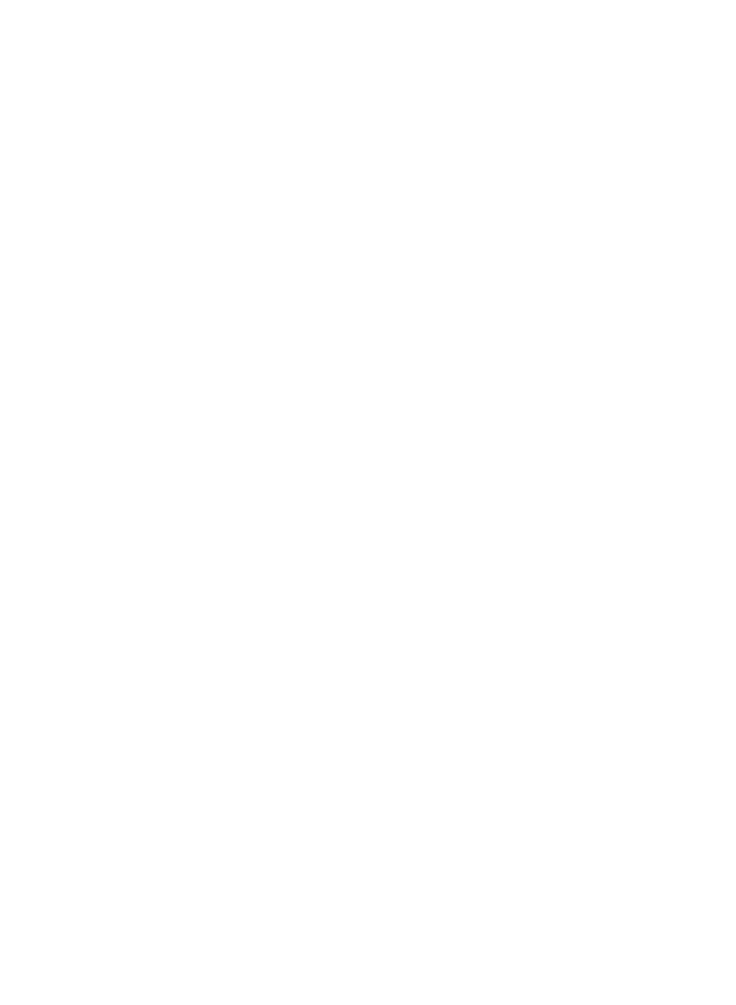
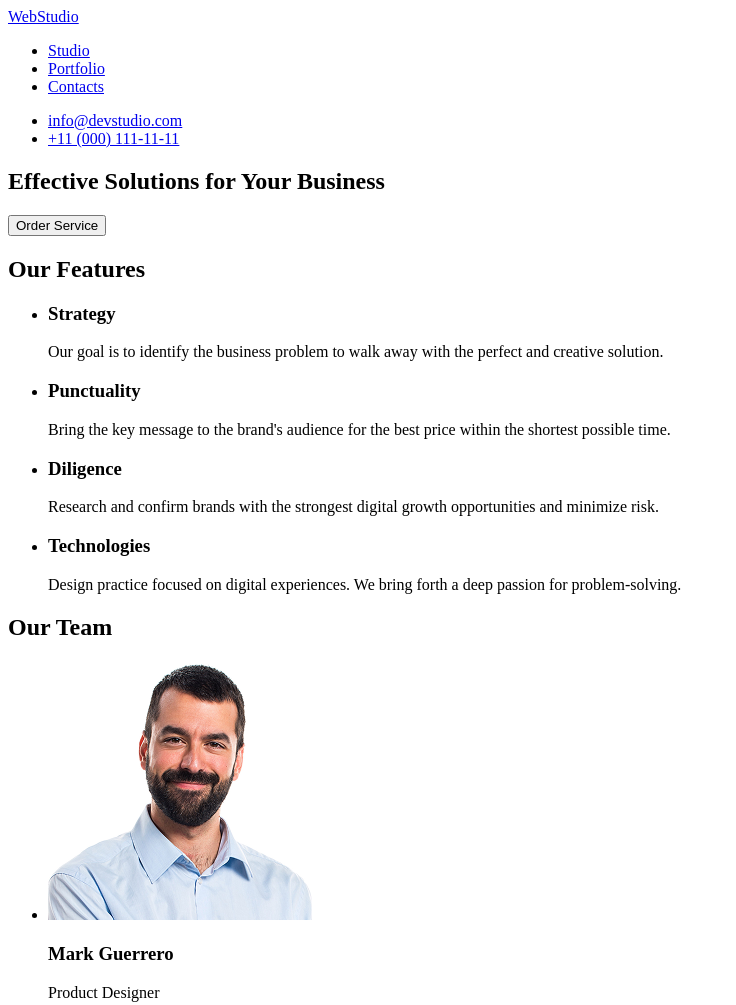
Before and after one commit to kotmykyta/goit-markup-hw-01, a plain HTML site: page index.html in a window 1280 px wide. Shown: the top 1005 px of the page, without its empty margins (0-736 px from the left). Before the commit the page ends 800 px from the top, so only its background shows below. Drawn offline with Linux system fonts and the light colour scheme.

Commit message:
update two

```diff
--- a/index.html
+++ b/index.html
@@ -1,11 +1,107 @@
 <!DOCTYPE html>
 <html lang="en">
+
 <head>
-    <meta charset="UTF-8">
-    <meta name="viewport" content="width=device-width, initial-scale=1.0">
-    <title>Document</title>
+    <meta charset="UTF-8" />
+    <title>WebStudio</title>
 </head>
+
 <body>
+    <header class="top-header">
+        <div class="container header-inner">
+            <div class="logo"><a href="#">WebStudio</a></div>
+            <ul>
+                <nav class="nav">
+                    <li><a href="#">Studio</a></li>
+                    <li><a href="#">Portfolio</a></li>
+                    <li><a href="#">Contacts</a></li>
+                </nav>
+            </ul>
+            <ul class="contacts">
+                <li><a href="mailto:info@devstudio.com">info@devstudio.com</a></li>
+                <li><a href="tel:+110001111111">+11 (000) 111-11-11</a></li>
+            </ul>
+        </div>
+    </header>
+
+    <main>
+        <!-- Hero -->
+        <section class="hero">
+            <div class="container">
+                <h1>Effective Solutions for Your Business</h1>
+                <button class="btn-primary">Order Service</button>
+            </div>
+        </section>
+
+        <!-- Features -->
+        <section class="features">
+            <div class="container">
+                <h2>Our Features</h2>
+
+                <ul class="feature-list">
+                    <li class="feature-item">
+                        <h3>Strategy</h3>
+                        <p>Our goal is to identify the business problem to walk away with the perfect and creative
+                            solution.</p>
+                    </li>
+                    <li class="feature-item">
+                        <h3>Punctuality</h3>
+                        <p>Bring the key message to the brand's audience for the best price within the shortest possible
+                            time.</p>
+                    </li>
+                    <li class="feature-item">
+                        <h3>Diligence</h3>
+                        <p>Research and confirm brands with the strongest digital growth opportunities and minimize
+                            risk.</p>
+                    </li>
+                    <li class="feature-item">
+                        <h3>Technologies</h3>
+                        <p>Design practice focused on digital experiences. We bring forth a deep passion for
+                            problem-solving.</p>
+                    </li>
+                </ul>
+            </div>
+        </section>
+
+        <!-- Team -->
+        <section class="team">
+            <div class="container">
+                <h2>Our Team</h2>
+
+                <ul class="team-list">
+                    <li class="team-card">
+                        <img src="images/1.png" alt="Mark Guerrero">
+                        <h3>Mark Guerrero</h3>
+                        <p class="position">Product Designer</p>
+                    </li>
+                    <li class="team-card">
+                        <img src="images/2.png" alt="Tom Ford">
+                        <h3>Tom Ford</h3>
+                        <p class="position">Frontend Developer</p>
+                    </li>
+                    <li class="team-card">
+                        <img src="images/3.png" alt="Camila Garcia">
+                        <h3>Camila Garcia</h3>
+                        <p class="position">Marketing</p>
+                    </li>
+                    <li class="team-card">
+                        <img src="images/4.png" alt="Daniel Wilson">
+                        <h3>Daniel Wilson</h3>
+                        <p class="position">UI Designer</p>
+                    </li>
+                </ul>
+            </div>
+        </section>
+    </main>
+
+    <footer class="footer">
+        <div class="container footer-inner">
+            <div class="logo"><a href="#">WebStudio</a></div>
+            <p>Increase the flow of customers and sales for your business with digital marketing &amp; growth solutions.
+            </p>
+        </div>
+    </footer>
 
 </body>
+
 </html>
```
